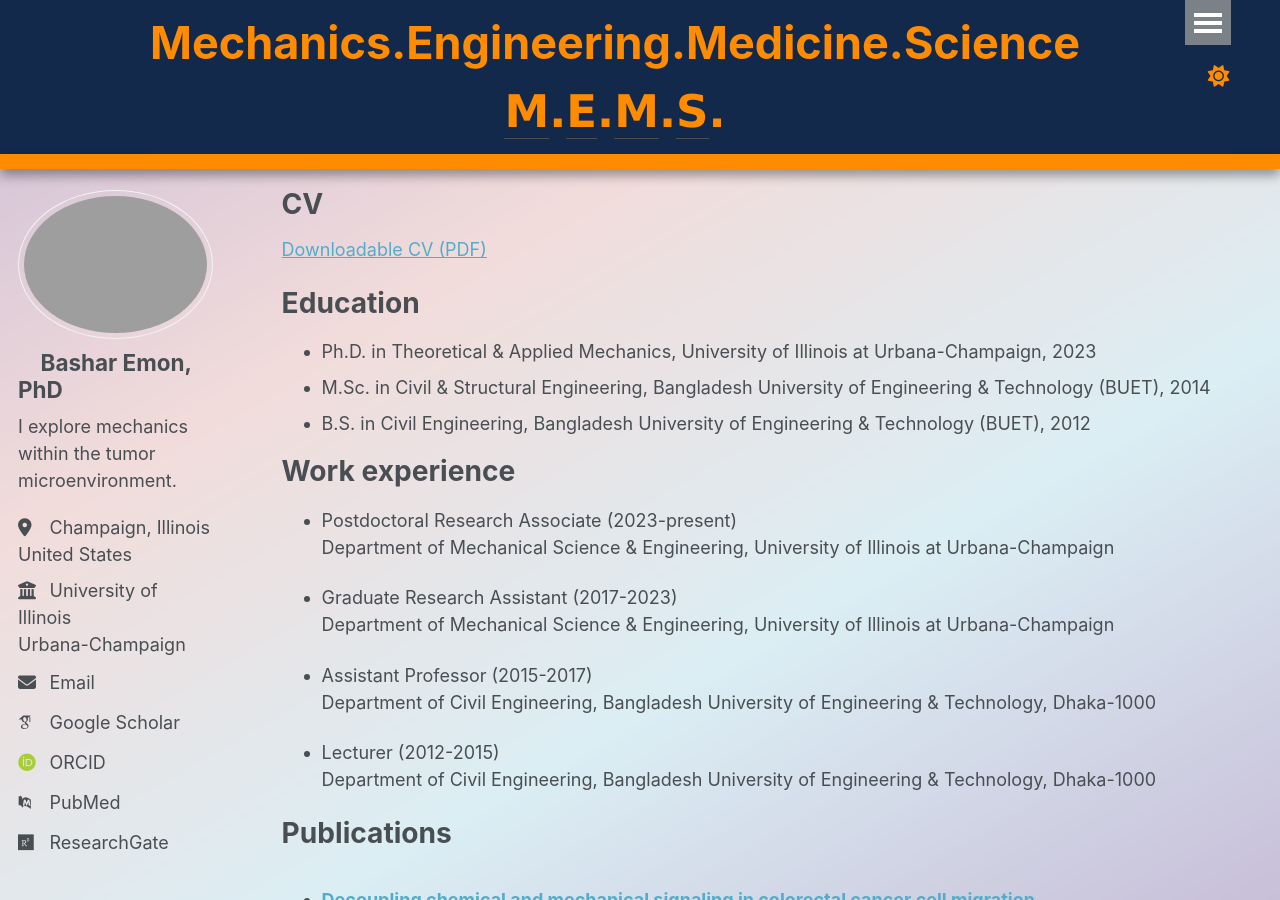
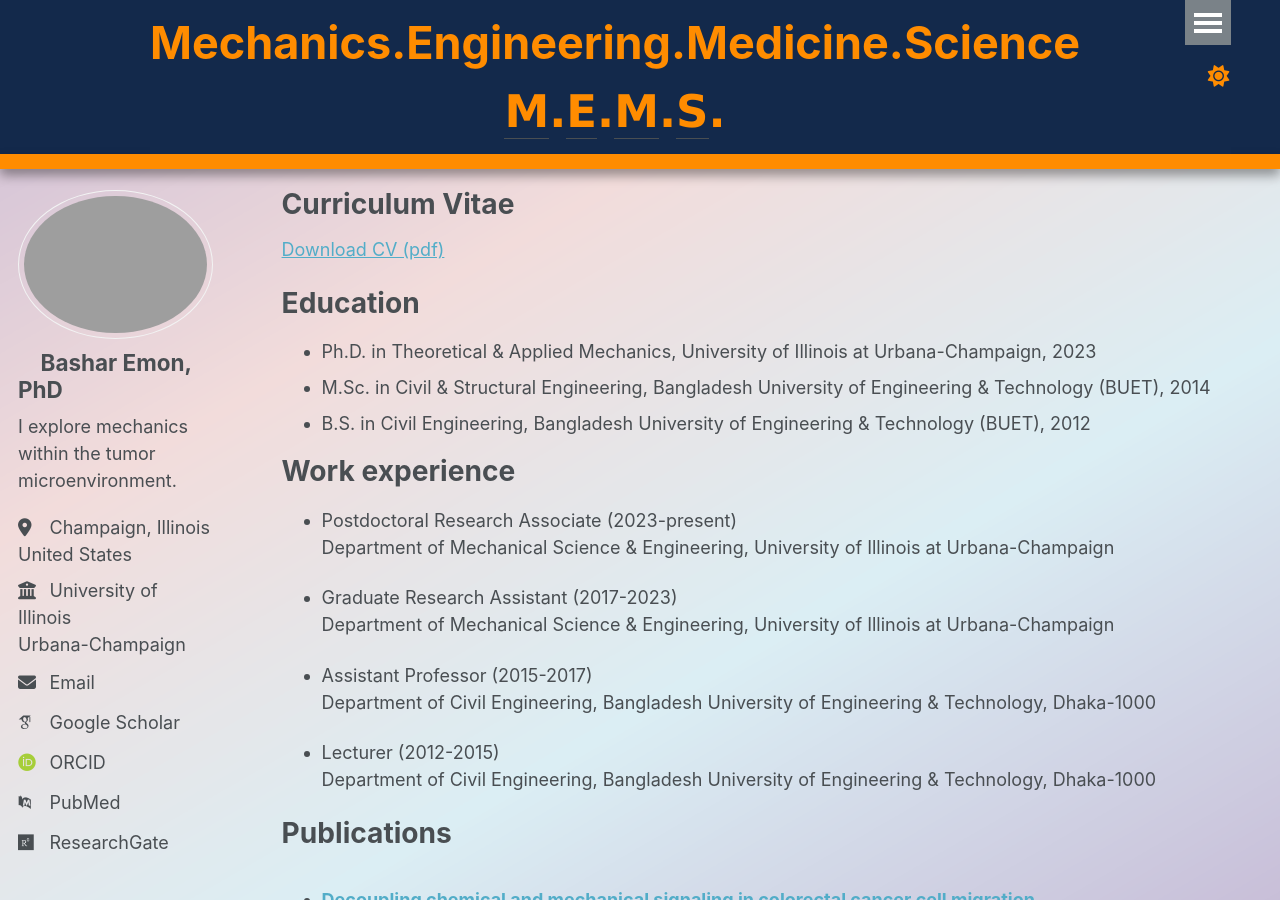
Before and after one commit to BasharEmon/BasharEmon.github.io, a Jekyll site: the page built from _pages/cv.md, in a window 1280 px wide and 900 px high. Built offline with Jekyll 4.4.1, drawn with Linux system fonts in a browser that asks for light colours; some web fonts are replaced.

Commit message:
Update cv.md

```diff
--- a/_pages/cv.md
+++ b/_pages/cv.md
@@ -1,12 +1,12 @@
 ---
 layout: archive
-title: "CV"
+title: "Curriculum Vitae"
 permalink: /cv/
 author_profile: true
 redirect_from:
   - /resume
 ---
-[Downloadable CV (PDF)](/files/A_CV_Emon.pdf)
+[Download CV (pdf)](BasharEmon.github.io/files/A_CV_Emon.pdf)
 {% include base_path %}
 
 Education
```
